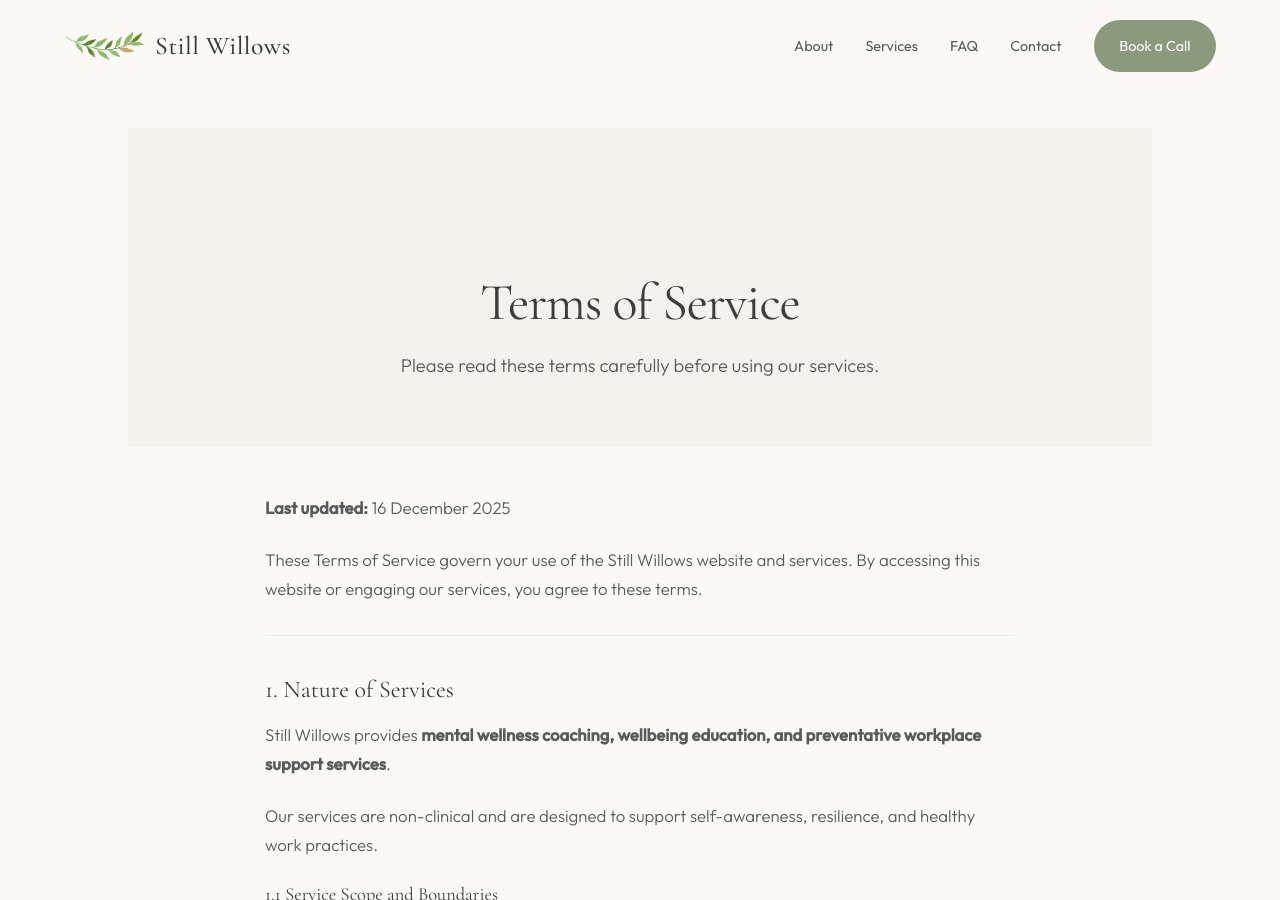
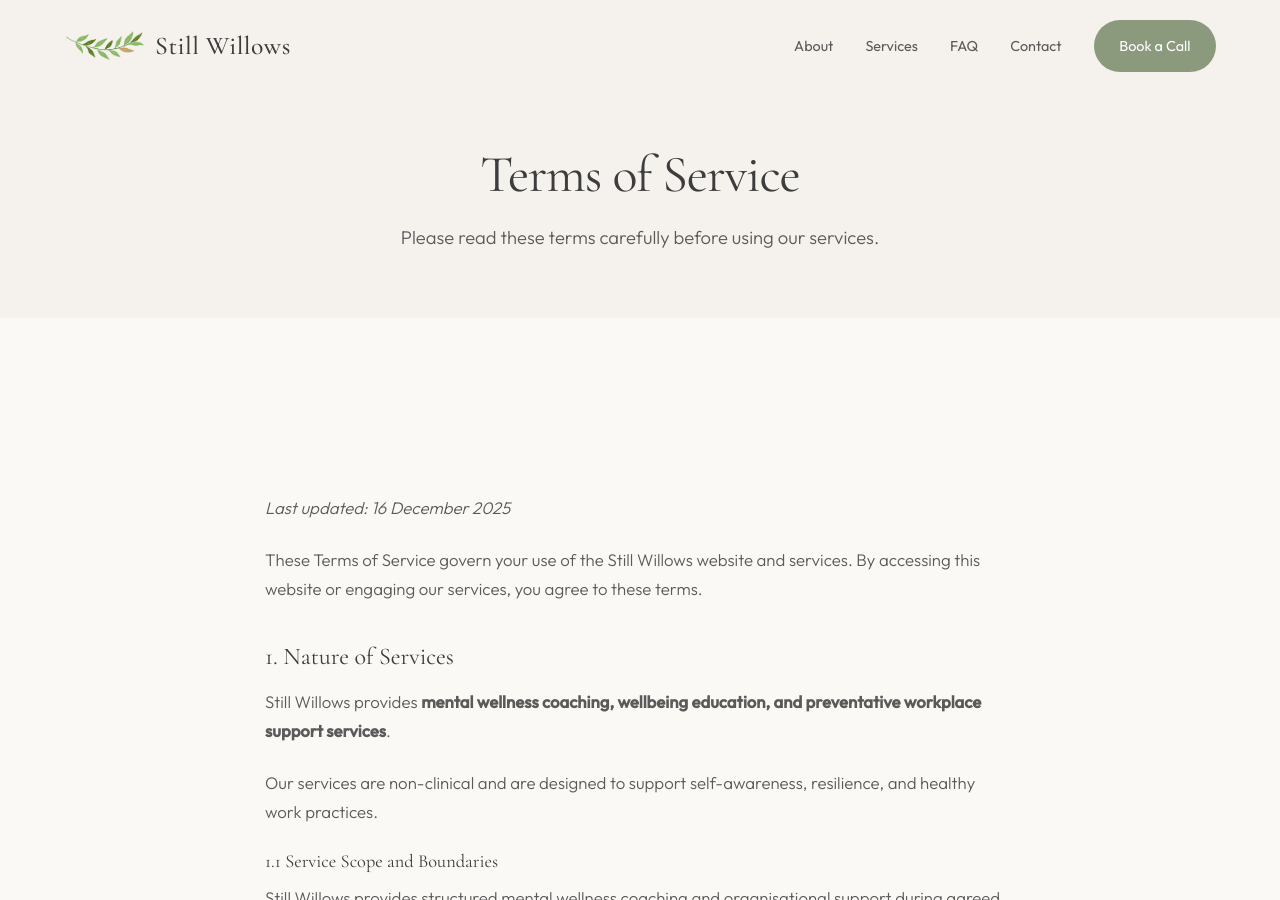
Before and after one commit to captainmike/stillwillows-website, a Jekyll site: the page built from terms.md, in a window 1280 px wide and 900 px high. Built offline with Jekyll 4.4.1, drawn with Linux system fonts in a browser that asks for light colours.

Commit message:
Fix page layout to match site pattern, clean up terms formatting

```diff
--- a/_layouts/page.html
+++ b/_layouts/page.html
@@ -2,15 +2,15 @@
 layout: default
 ---
 
+<header class="page-header">
+  <h1>{{ page.title }}</h1>
+  {% if page.subtitle %}
+  <p>{{ page.subtitle }}</p>
+  {% endif %}
+</header>
+
 <article class="page">
   <div class="container">
-    <header class="page-header">
-      <h1 class="page-title">{{ page.title }}</h1>
-      {% if page.subtitle %}
-      <p class="page-subtitle">{{ page.subtitle }}</p>
-      {% endif %}
-    </header>
-
     <div class="page-content">
       {{ content }}
     </div>
--- a/terms.md
+++ b/terms.md
@@ -4,11 +4,9 @@ title: Terms of Service
 subtitle: Please read these terms carefully before using our services.
 ---
 
-**Last updated:** 16 December 2025
+*Last updated: 16 December 2025*
 
 These Terms of Service govern your use of the Still Willows website and services. By accessing this website or engaging our services, you agree to these terms.
-
----
 
 ## 1. Nature of Services
 
@@ -22,8 +20,6 @@ Still Willows provides structured mental wellness coaching and organisational su
 
 Employees or individuals requiring urgent or clinical mental health support will be encouraged to seek appropriate emergency or professional services.
 
----
-
 ## 2. Not Medical or Mental Health Care
 
 Still Willows does not provide medical, psychological, psychiatric, or therapeutic treatment.
@@ -32,27 +28,19 @@ We do not diagnose, treat, or manage mental health conditions. Our services are
 
 If you require clinical treatment or emergency support, you should seek assistance from a licensed healthcare provider or emergency services.
 
----
-
 ## 3. Client Responsibility
 
 Clients remain responsible for their own wellbeing decisions, actions, and outcomes during and after sessions.
 
 Participation in services does not create a therapist–client or doctor–patient relationship.
 
----
-
 ## 4. Eligibility
 
 Our services are intended for adults aged **18 years and older**.
 
----
-
 ## 5. Booking, Cancellations, and Payments
 
 Booking, rescheduling, cancellation, and payment terms (including notice periods, fees, and refund policies) will be clearly communicated at the time of booking.
-
----
 
 ## 6. Confidentiality and Limits
 
@@ -60,13 +48,9 @@ Information shared during services is treated confidentially, subject to legal a
 
 Confidentiality may be breached where required by law or where there is a serious and immediate risk of harm to the client or others.
 
----
-
 ## 7. Organisational Services Disclaimer
 
 For workplace or organisational engagements, Still Willows is not responsible for decisions, actions, or outcomes implemented by employers based on general wellbeing insights or educational content.
-
----
 
 ## 8. Intellectual Property
 
@@ -74,25 +58,17 @@ All content on this website, including text, materials, and resources, is the in
 
 Content may not be copied, reproduced, or distributed without prior written permission.
 
----
-
 ## 9. Limitation of Liability
 
 To the fullest extent permitted by law, Still Willows is not liable for any indirect, incidental, or consequential loss or damages arising from the use of our services or website.
-
----
 
 ## 10. Third-Party Links
 
 This website may contain links to third-party websites. Still Willows is not responsible for the content, policies, or practices of external sites.
 
----
-
 ## 11. Governing Law
 
 These Terms of Service are governed by and interpreted in accordance with the laws applicable to the jurisdictions in which Still Willows operates.
-
----
 
 ## 12. Contact
 
```
